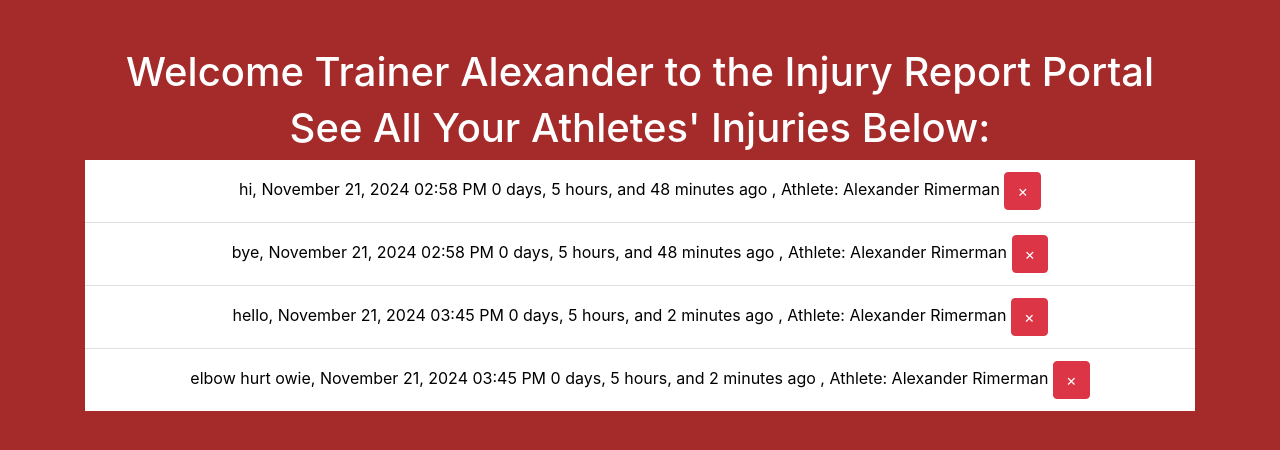
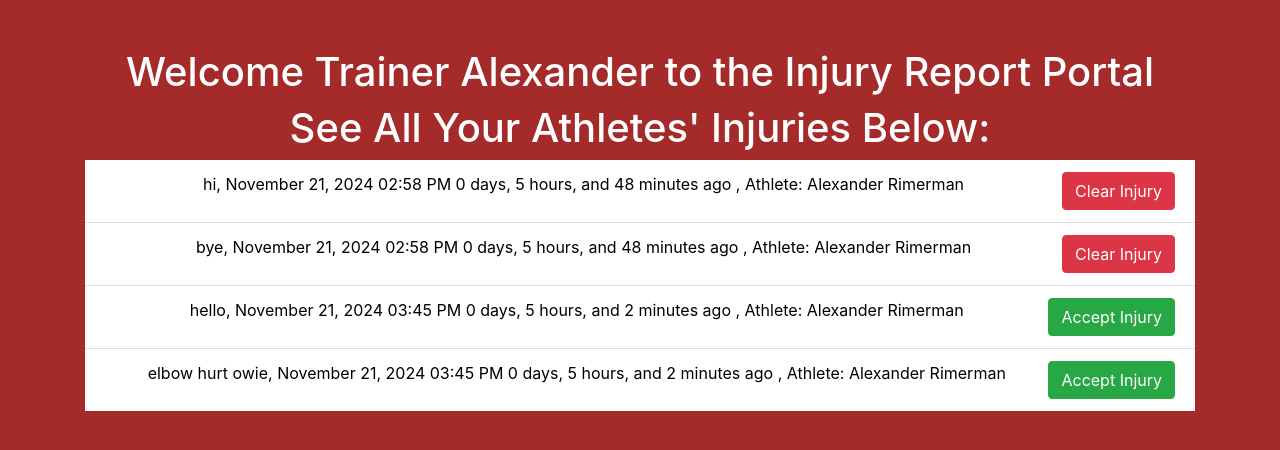
Before and after one commit to alex-rimerman/Swarthmore-Athletic-Training, a Flask app: page /trainerHome in a window 1280 px wide. Shown: the part 56-506 px from the top of the page. Run offline with Flask 3, Linux system fonts and the light colour scheme; a user stored in the database is signed in; some libraries are stand-ins or nearby versions.

Commit message:
Working Buttons

```diff
--- a/website/templates/trainerHome.html
+++ b/website/templates/trainerHome.html
@@ -21,19 +21,21 @@ content %}
       diffs[note][0] }} days, {{ diffs[note][1] }} hours, and {{ diffs[note][2]
       }} minutes ago , Athlete: {{ user_dict[note.user_id]}}
 
-      {% if (note.trainer_assigned == "waiting") %}
+      {% if (note.status == "waiting") %}
         <button
           type="button"
           class="btn btn-success"
+          style="float: right;"
           onClick="trainerAccept('{{ note.id }}')">
-          <span aria-hidden="true">&#10003;</span>
+          <span aria-hidden="true" color="green">Accept Injury</span>
         </button>
       {% else %}
         <button
           type="button"
           class="btn btn-danger"
+          style="float: right;"
           onClick="deleteNote('{{ note.id }}', '{{ user.role }}')">
-          <span aria-hidden="true">&times;</span>
+          <span aria-hidden="true">Clear Injury</span>
         </button>
       {% endif %}
     </li>
```
Also changed, not shown: instance/users.db.
